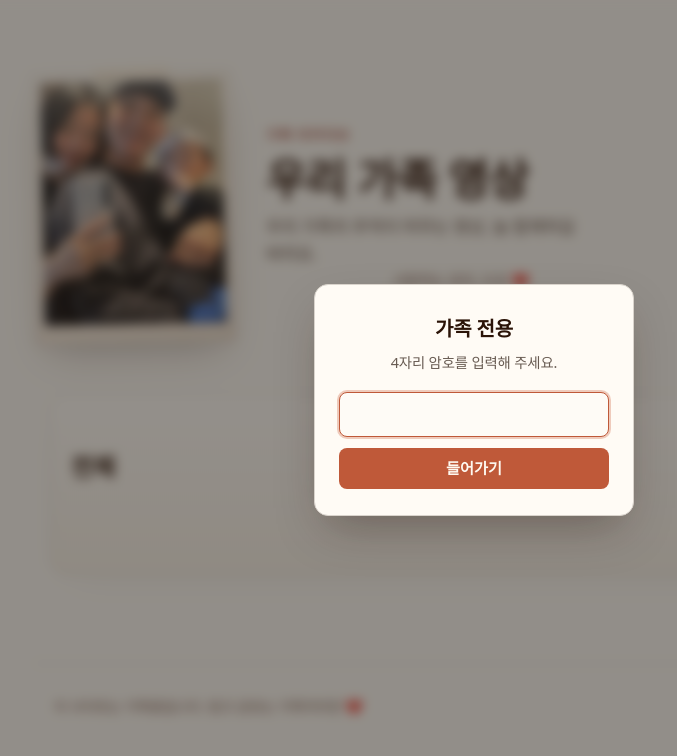
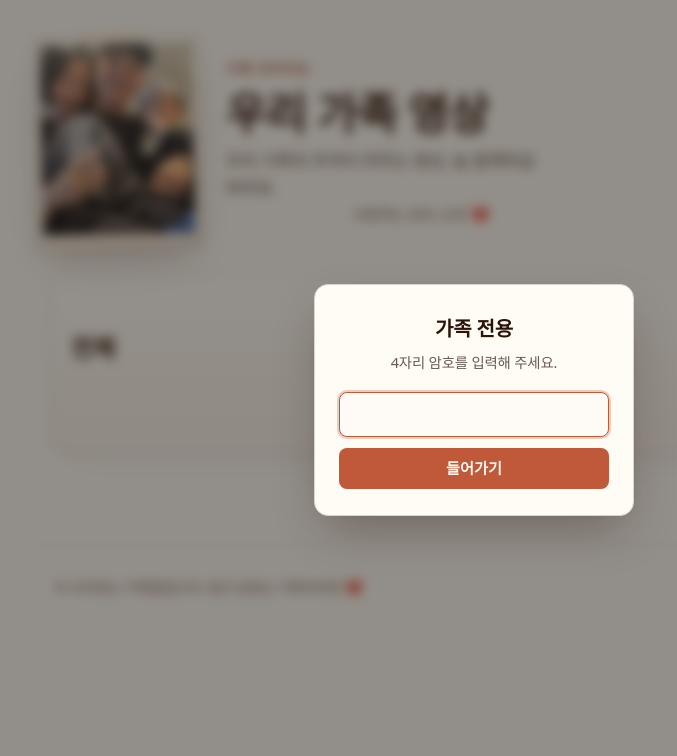
Before and after one commit to choryoni87/choryoni87.github.io, a website: page index.html in a window 1280 px wide. Shown: the whole page, without its empty margins (166-843 px from the left). Drawn offline with Linux system fonts and the light colour scheme; a web font is replaced by a local one.

Commit message:
style: 히어로 여백·폴라로이드 세로 높이 완화 (패딩 축소, 4/5 비율, 폭 소폭 축소)
Co-authored-by: Cursor <cursoragent@cursor.com>

```diff
--- a/index.html
+++ b/index.html
@@ -15,7 +15,7 @@
     <link rel="preconnect" href="https://i.ytimg.com" />
     <link rel="preconnect" href="https://www.youtube-nocookie.com" />
     <!-- ?v= 배포·수정 시 올리면 CSS/JS 캐시 무효화(웨딩 pill 등이 안 보일 때) -->
-    <link rel="stylesheet" href="styles.css?v=20260437" />
+    <link rel="stylesheet" href="styles.css?v=20260502b" />
     <!-- 암호창: CSS가 늦게/실패해도 전체·중앙에 붙도록(구형 WebKit, 경로 이슈 대비) -->
     <style>
       /* 숨김 클래스(.site-gate--hidden)에 우선순위가 밀리지 않도록 :not으로 한정 */
--- a/styles.css
+++ b/styles.css
@@ -158,15 +158,15 @@ button {
 /* ---------- Hero ---------- */
 
 .hero {
-  padding: 4.5rem 1.25rem 3.25rem;
+  padding: 2.25rem 1.25rem 1.75rem;
 }
 
 .hero__inner {
   max-width: var(--container);
   margin: 0 auto;
   display: grid;
-  grid-template-columns: minmax(150px, 200px) 1fr;
-  gap: 2rem;
+  grid-template-columns: minmax(130px, 168px) 1fr;
+  gap: 1.5rem;
   align-items: center;
 }
 
@@ -179,8 +179,8 @@ button {
 .hero__photo-wrap {
   position: relative;
   width: 100%;
-  max-width: 200px;
-  padding: 0.5rem 0.5rem 1.15rem 0.5rem;
+  max-width: 168px;
+  padding: 0.45rem 0.45rem 0.8rem 0.45rem;
   border-radius: 3px 3px 4px 4px;
   background: linear-gradient(
     160deg,
@@ -226,7 +226,8 @@ button {
 
 .hero__photo-frame {
   position: relative;
-  aspect-ratio: 3 / 4;
+  /* 3/4보다 낮은 프레임 — 첫 화면 세로 압축 */
+  aspect-ratio: 4 / 5;
   border-radius: 1px;
   overflow: hidden;
   background: oklch(0.2 0.02 50);
@@ -912,7 +913,7 @@ body.auth-locked {
 
 @media (max-width: 720px) {
   .hero {
-    padding: 3rem 1rem 2.5rem;
+    padding: 2rem 1rem 1.6rem;
   }
   .hero__inner {
     grid-template-columns: 1fr;
```
